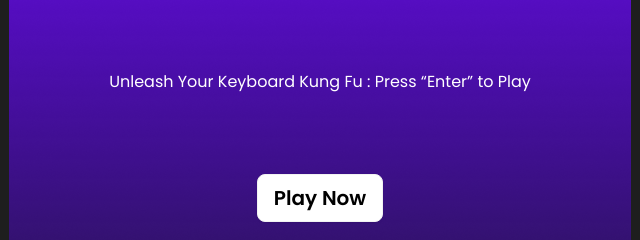
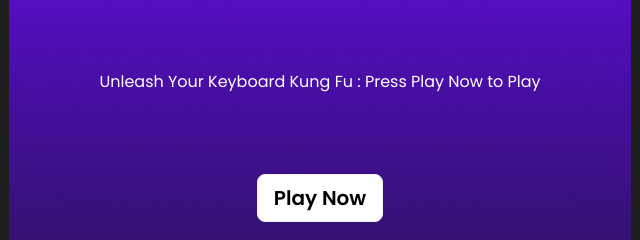
Before and after one commit to Ishrat2413/alpha-clash-pro, a plain HTML site: page index.html in a window 1280 px wide. Shown: the part 358-598 px from the top of the page, 320-960 px from the left. Drawn offline with nearby package versions, Linux system fonts and the light colour scheme.

Commit message:
all done

```diff
--- a/index.html
+++ b/index.html
@@ -17,7 +17,7 @@
         <section id="home-screen" class="min-h-screen text-white flex flex-col justify-center items-center">
             <div class="flex flex-col items-center gap-20">
                 <h1 class="font-anton text-9xl uppercase">Alphabet Clash</h1>
-                <p>Unleash Your Keyboard Kung Fu : Press “Enter” to Play</p>
+                <p>Unleash Your Keyboard Kung Fu : Press Play Now to Play</p>
                 <button onclick="play()" class="btn bg-white text-black text-xl">Play Now</button>
             </div>
         </section>
```
